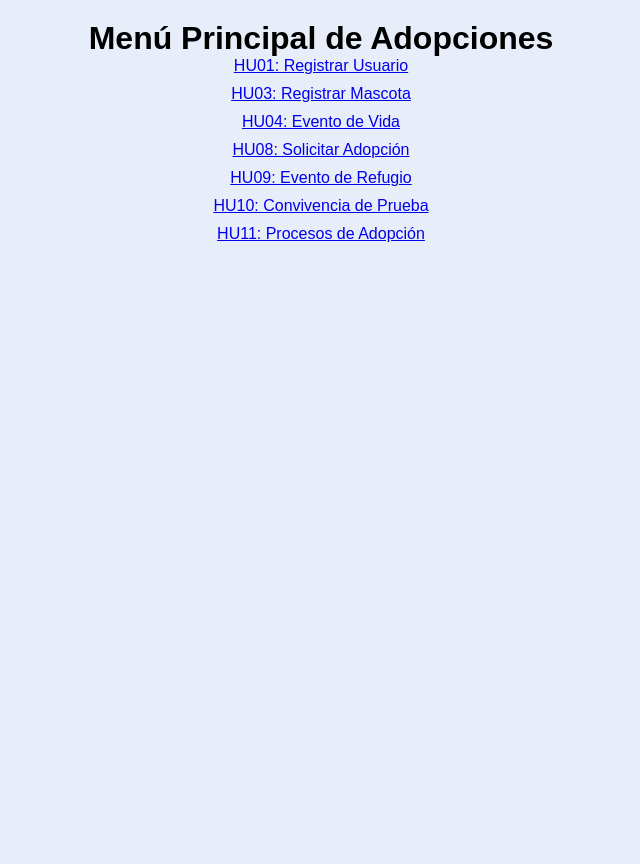
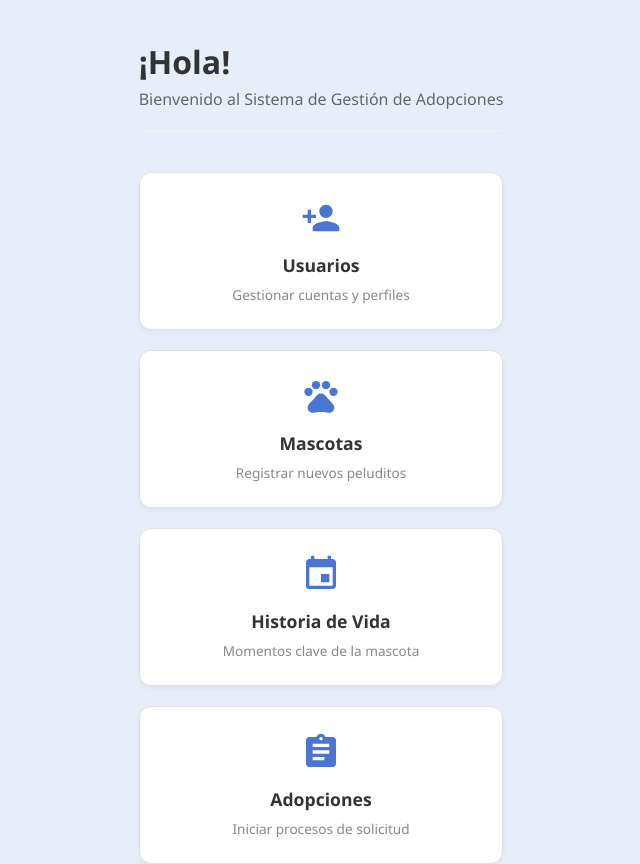
Before and after one commit to UDFJDC-ModelosProgramacion/MP_202610_G81_E5_Front, a React (Vite) app: page / in a window 1280 px wide. Shown: the top 864 px of the page, without its empty margins (319-959 px from the left). Before the commit the page ends 800 px from the top, so only its background shows below. Built offline with nearby package versions, Linux system fonts and the light colour scheme.

Commit message:
Nueva homepage

```diff
--- a/src/App.jsx
+++ b/src/App.jsx
@@ -1,39 +1,27 @@
 import { Routes, Route } from 'react-router-dom'
-
+import HomePage from './modules/home/HomePage'
 import RegistrarMascotaPage from './modules/pets/RegistrarMascotaPage'
 import RegistrarEventoPage from './modules/lifeevents/RegistrarEventoPage'
 import SolicitarAdopcionPage from './modules/adoptions/SolicitarAdopcionPage'
 import CrearEventoRefugioPage from './modules/shelter/CrearEventoRefugioPage'
 import RegistrarConvivenciaPage from './modules/cohabitation/RegistrarConvivenciaPage'
 import RegisterForm from './modules/auth/RegisterForm'
-import AdoptionProcess from './modules/FormsFilter/AdoptionProcessPage'
+import AdoptionProcessPage from './modules/FormsFilter/AdoptionProcessPage'
 
 function App() {
   return (
     <Routes>
-      <Route path="/" element={
-        <div style={{ padding: '20px', textAlign: 'center', fontFamily: 'Arial' }}>
-          <h1>Menú Principal de Adopciones</h1>
-          <div style={{ display: 'grid', gap: '10px', maxWidth: '300px', margin: '0 auto' }}>
-            <a href="/registrar-usuario">HU01: Registrar Usuario</a>
-            <a href="/registrar-mascota">HU03: Registrar Mascota</a>
-            <a href="/registrar-evento-vida">HU04: Evento de Vida</a>
-            <a href="/solicitar-adopcion">HU08: Solicitar Adopción</a>
-            <a href="/crear-evento-refugio">HU09: Evento de Refugio</a>
-            <a href="/registrar-convivencia">HU10: Convivencia de Prueba</a>
-            <a href="/adoptionProcess">HU11: Procesos de Adopción</a>
-          </div>
-        </div>
-      } />
+      <Route path="/" element={<HomePage />} />
 
-      {/* Rutas conectadas a los componentes de todo el equipo */}
       <Route path="/registrar-usuario" element={<RegisterForm />} />
       <Route path="/registrar-mascota" element={<RegistrarMascotaPage />} />
       <Route path="/registrar-evento-vida" element={<RegistrarEventoPage />} />
       <Route path="/solicitar-adopcion" element={<SolicitarAdopcionPage />} />
       <Route path="/crear-evento-refugio" element={<CrearEventoRefugioPage />} />
       <Route path="/registrar-convivencia" element={<RegistrarConvivenciaPage />} />
-      <Route path="/adoptionProcess" element={<AdoptionProcess />} />
+
+      {/* Ruta para la HU11 */}
+      <Route path="/procesos-adopcion" element={<AdoptionProcessPage />} />
     </Routes>
   )
 }
--- /dev/null
+++ b/src/modules/home/Home.css
@@ -0,0 +1,69 @@
+.dashboard-container {
+  max-width: 900px;
+  margin: 0 auto;
+  padding: 40px 20px;
+  font-family: 'Segoe UI', Tahoma, Geneva, Verdana, sans-serif;
+}
+
+.dashboard-header {
+  text-align: left;
+  margin-bottom: 40px;
+  border-bottom: 2px solid #f0f0f0;
+  padding-bottom: 20px;
+}
+
+.dashboard-header h1 {
+  color: #333;
+  font-size: 2rem;
+  margin: 0;
+}
+
+.dashboard-header p {
+  color: #666;
+  margin-top: 5px;
+}
+
+.menu-grid {
+  display: grid;
+  grid-template-columns: repeat(auto-fill, minmax(250px, 1fr));
+  gap: 20px;
+}
+
+.menu-card {
+  background: white;
+  border-radius: 12px;
+  padding: 25px;
+  text-decoration: none;
+  color: inherit;
+  display: flex;
+  flex-direction: column;
+  align-items: center;
+  transition: all 0.3s ease;
+  border: 1px solid #e0e0e0;
+  box-shadow: 0 2px 4px rgba(0,0,0,0.05);
+}
+
+.menu-card:hover {
+  transform: translateY(-5px);
+  box-shadow: 0 10px 20px rgba(0,0,0,0.1);
+  border-color: #4a76d1;
+}
+
+.card-icon {
+  font-size: 40px;
+  color: #4a76d1;
+  margin-bottom: 15px;
+}
+
+.menu-card h3 {
+  margin: 0;
+  font-size: 1.1rem;
+  color: #333;
+}
+
+.menu-card span {
+  font-size: 0.85rem;
+  color: #888;
+  margin-top: 8px;
+  text-align: center;
+}
--- /dev/null
+++ b/src/modules/home/Homepage.jsx
@@ -0,0 +1,73 @@
+import React from 'react';
+import { Link } from 'react-router-dom';
+import {
+  MdPersonAdd,
+  MdPets,
+  MdEvent,
+  MdAssignment,
+  MdStore,
+  MdHealthAndSafety
+} from 'react-icons/md';
+import './Home.css';
+
+const HomePage = () => {
+  const menuItems = [
+    {
+      path: '/registrar-usuario',
+      title: 'Usuarios',
+      desc: 'Gestionar cuentas y perfiles',
+      icon: <MdPersonAdd className="card-icon" />
+    },
+    {
+      path: '/registrar-mascota',
+      title: 'Mascotas',
+      desc: 'Registrar nuevos peluditos',
+      icon: <MdPets className="card-icon" />
+    },
+    {
+      path: '/registrar-evento-vida',
+      title: 'Historia de Vida',
+      desc: 'Momentos clave de la mascota',
+      icon: <MdEvent className="card-icon" />
+    },
+    {
+      path: '/solicitar-adopcion',
+      title: 'Adopciones',
+      desc: 'Iniciar procesos de solicitud',
+      icon: <MdAssignment className="card-icon" />
+    },
+    {
+      path: '/crear-evento-refugio',
+      title: 'Eventos Refugio',
+      desc: 'Jornadas y recolecciones',
+      icon: <MdStore className="card-icon" />
+    },
+    {
+      path: '/registrar-convivencia',
+      title: 'Seguimiento',
+      desc: 'Pruebas de convivencia',
+      icon: <MdHealthAndSafety className="card-icon" />
+    },
+  ];
+
+  return (
+    <div className="dashboard-container">
+      <header className="dashboard-header">
+        <h1>¡Hola!</h1>
+        <p>Bienvenido al Sistema de Gestión de Adopciones</p>
+      </header>
+
+      <div className="menu-grid">
+        {menuItems.map((item, index) => (
+          <Link key={index} to={item.path} className="menu-card">
+            {item.icon}
+            <h3>{item.title}</h3>
+            <span>{item.desc}</span>
+          </Link>
+        ))}
+      </div>
+    </div>
+  );
+};
+
+export default HomePage;
```
